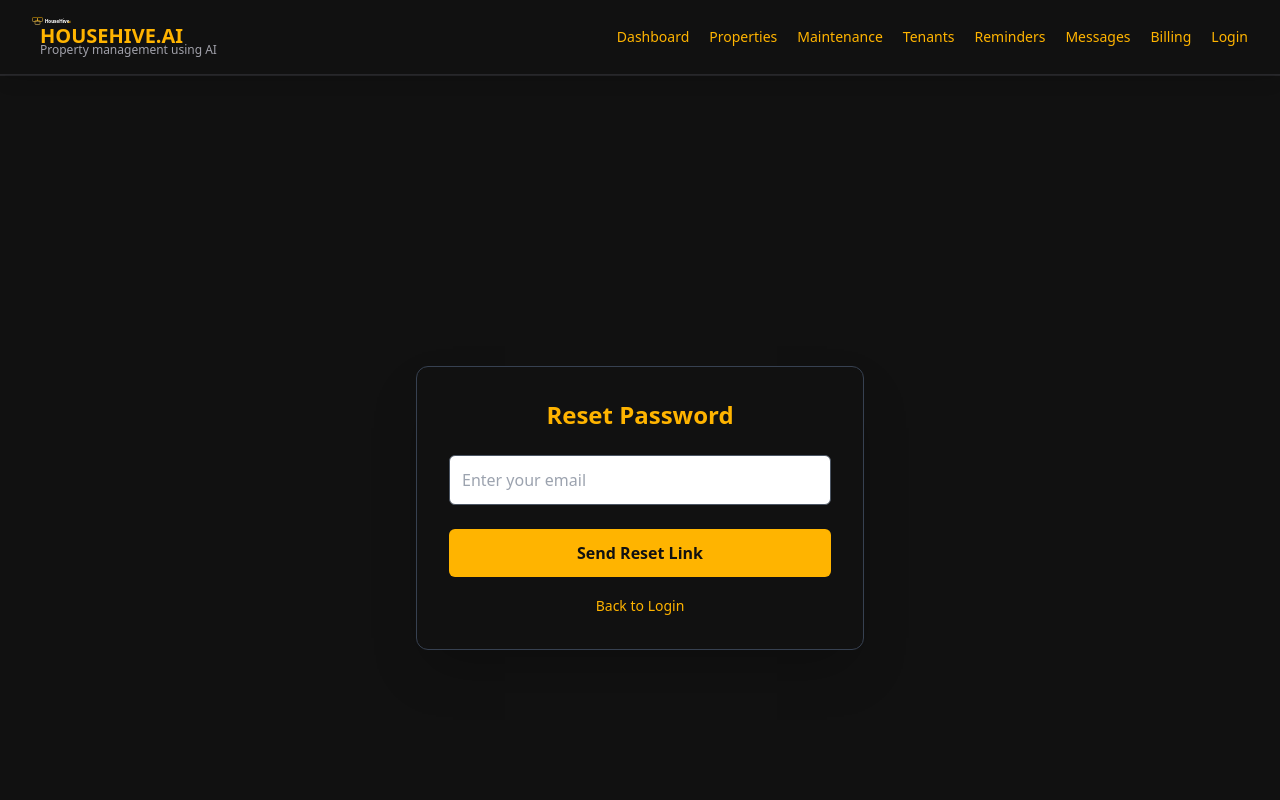
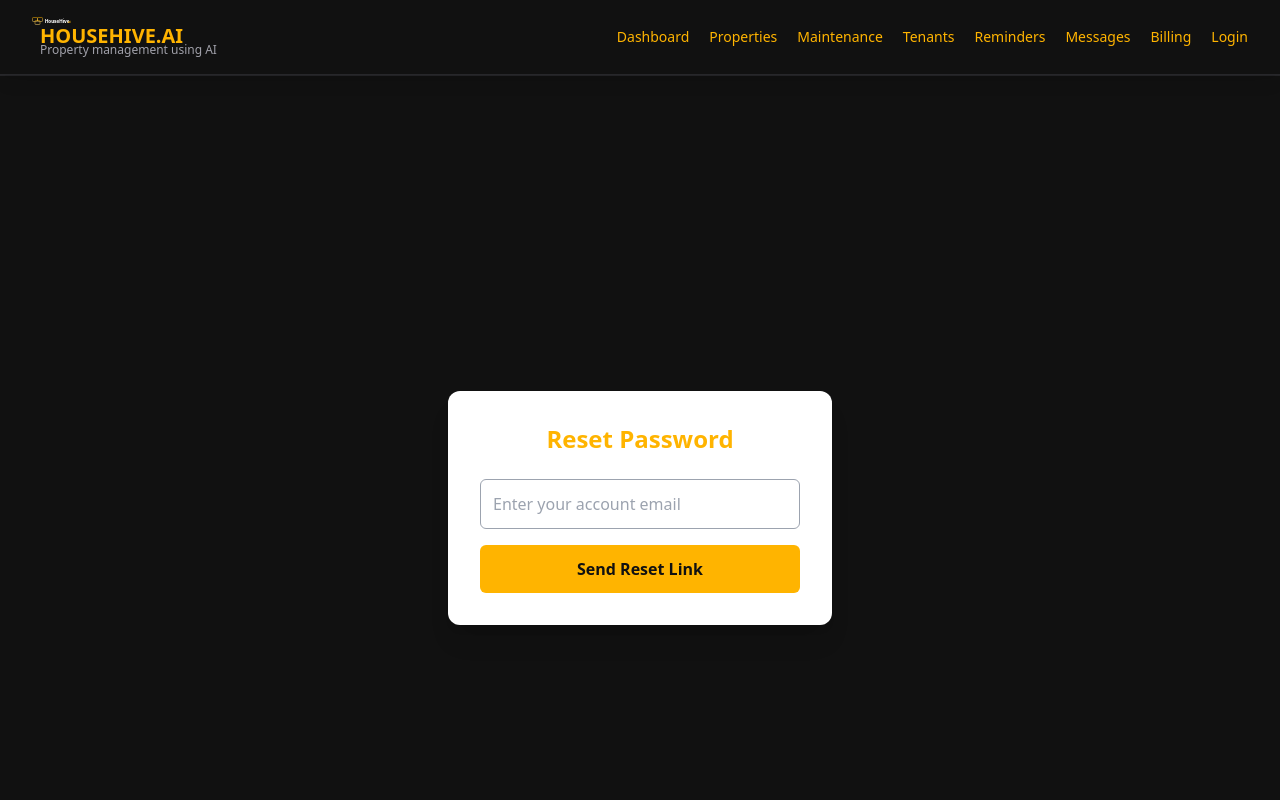
Before and after one commit to househiveai/HouseHive-Frontend-JS-Brand.zip, a Next.js app: page /forgot in a window 1280 px wide. Shown: the top 800 px of the page. Built offline with nearby package versions, Linux system fonts and the light colour scheme.

Commit message:
Update forgot.js

```diff
--- a/pages/forgot.js
+++ b/pages/forgot.js
@@ -1,63 +1,41 @@
+// pages/forgot.js
 import { useState } from "react";
 import axios from "axios";
 
 export default function ForgotPassword() {
   const [email, setEmail] = useState("");
-  const [sent, setSent] = useState(false);
-  const API_BASE = "https://househive-backend-v3.onrender.com";
+  const [msg, setMsg] = useState("");
 
-  const handleSubmit = async () => {
+  const submit = async () => {
     try {
-      await axios.post(`${API_BASE}/api/auth/forgot`, { email });
-      setSent(true);
+      await axios.post("https://househive-backend-v3.onrender.com/api/auth/forgot", { email });
+      setMsg("If that email exists, a reset link has been sent.");
     } catch {
-      setSent(true); // We still show success for security
+      setMsg("Unable to process request.");
     }
   };
 
   return (
-    <div className="min-h-screen flex justify-center items-center bg-black text-white px-4">
-      <div className="bg-[#111111] p-8 rounded-xl w-full max-w-md border border-gray-700 shadow-2xl">
-        {!sent ? (
-          <>
-            <h1 className="text-2xl font-bold text-center mb-6">Reset Password</h1>
+    <div className="flex justify-center items-center h-screen bg-[#111111] px-4">
+      <div className="bg-white p-8 rounded-xl shadow-xl w-full max-w-sm">
+        <h1 className="text-2xl font-bold text-center text-[#FFB400] mb-6">Reset Password</h1>
 
         <input
           type="email"
-              placeholder="Enter your email"
+          placeholder="Enter your account email"
           value={email}
           onChange={(e) => setEmail(e.target.value)}
-              className="w-full p-3 rounded-md border border-gray-600 bg-white text-black focus:ring-[#FFB400] focus:ring-2"
+          className="w-full p-3 rounded-md border border-gray-400 bg-white text-black focus:ring-2 focus:ring-[#FFB400]"
         />
 
         <button
-              onClick={handleSubmit}
-              className="w-full mt-6 p-3 bg-[#FFB400] text-black font-semibold rounded-md hover:bg-[#d89c00] transition"
+          onClick={submit}
+          className="w-full mt-4 p-3 bg-[#FFB400] text-black font-semibold rounded-md hover:opacity-90"
         >
           Send Reset Link
         </button>
 
-            <p className="text-center mt-4">
-              <a href="/login" className="text-[#FFB400] hover:underline text-sm">
-                Back to Login
-              </a>
-            </p>
-          </>
-        ) : (
-          <div className="text-center">
-            <div className="animate-bounce text-5xl mb-4">📩</div>
-            <h2 className="text-xl font-semibold mb-2">Check Your Email</h2>
-            <p className="text-gray-300">
-              If the email is registered, a reset link has been sent.
-            </p>
-            <a
-              href="/login"
-              className="inline-block mt-6 p-3 text-black bg-[#FFB400] rounded-md font-semibold"
-            >
-              Return to Login
-            </a>
-          </div>
-        )}
+        {msg && <p className="text-center text-sm text-black mt-3">{msg}</p>}
       </div>
     </div>
   );
```
Lines whose indentation alone changed are shown as unchanged.
